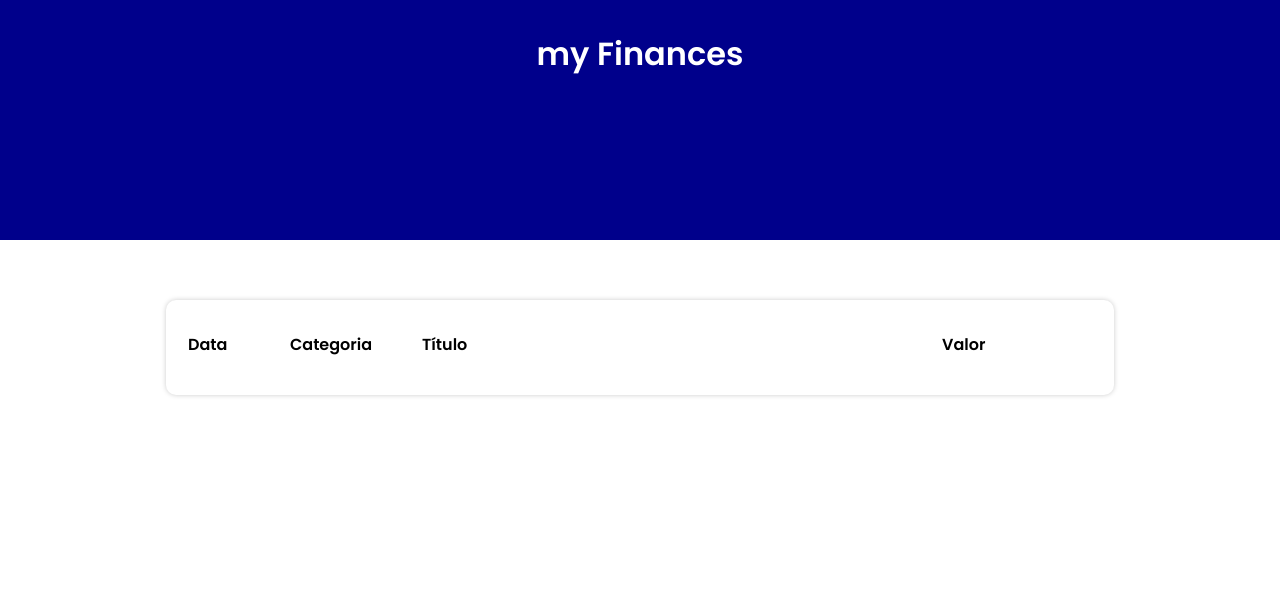
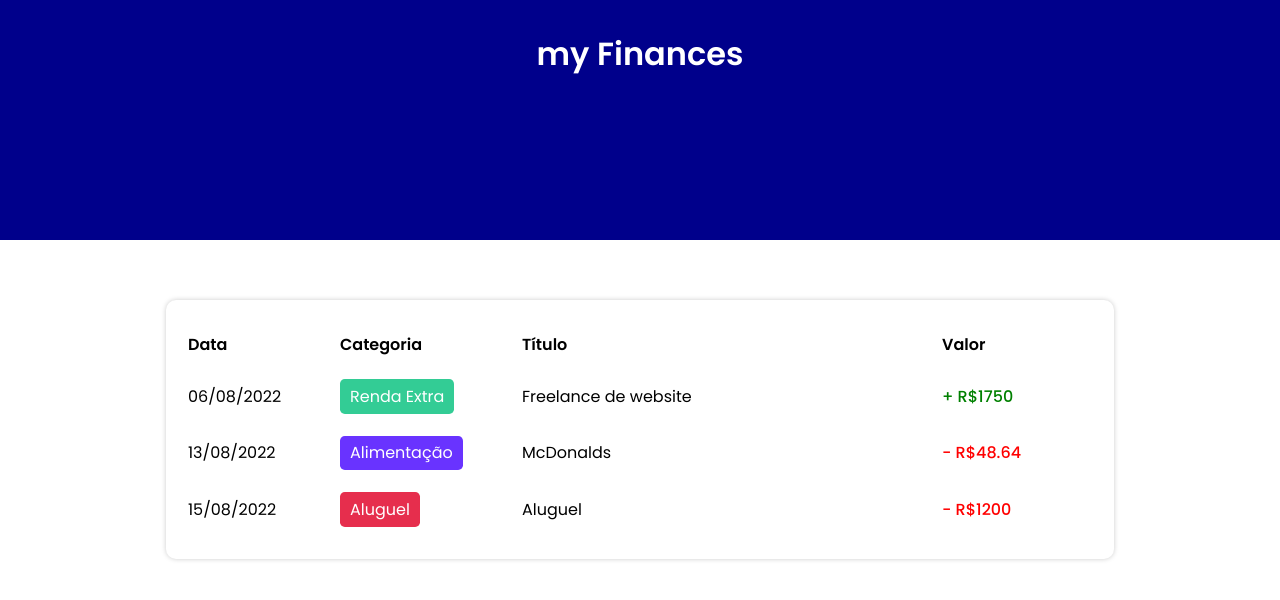
Before and after one commit to LucasMorais1998/react-my-finances, a React (Vite) app: page / in a window 1280 px wide. Shown: the top 600 px of the page. Built offline with nearby package versions, Linux system fonts and the light colour scheme.

Commit message:
add TableItem features and style

```diff
--- a/src/components/TableArea/index.tsx
+++ b/src/components/TableArea/index.tsx
@@ -12,8 +12,8 @@ const TableArea = ({ list }: ITableAreaProps) => {
     <Table>
       <thead>
         <tr>
-          <TableHeadColumn width={100}>Data</TableHeadColumn>
-          <TableHeadColumn width={130}>Categoria</TableHeadColumn>
+          <TableHeadColumn width={150}>Data</TableHeadColumn>
+          <TableHeadColumn width={180}>Categoria</TableHeadColumn>
           <TableHeadColumn>Título</TableHeadColumn>
           <TableHeadColumn width={150}>Valor</TableHeadColumn>
         </tr>
--- a/src/components/TableItem/index.tsx
+++ b/src/components/TableItem/index.tsx
@@ -1,6 +1,8 @@
+import { categories } from "../../data/categories";
 import { Item } from "../../@types/Item";
+import { formatDate } from "../../helpers/dateFilter";
 
-import { TableLine } from "./styles";
+import { TableLine, TableColumn, TableCategory, TableValue } from "./styles";
 
 interface ITableItemProps {
   item: Item;
@@ -9,7 +11,20 @@ interface ITableItemProps {
 const TableItem = ({ item }: ITableItemProps) => {
   return (
     <TableLine>
-      {}
+      <TableColumn>{formatDate(item.date)}</TableColumn>
+      <TableColumn>
+        <TableCategory color={categories[item.category].color}>
+          {categories[item.category].title}
+        </TableCategory>
+      </TableColumn>
+      <TableColumn>{item.title}</TableColumn>
+      <TableColumn>
+        <TableValue color={categories[item.category].expense ? "red" : "green"}>
+          {categories[item.category].expense
+            ? `- R$${item.value}`
+            : `+ R$${item.value} `}
+        </TableValue>
+      </TableColumn>
     </TableLine>
   );
 };
--- a/src/components/TableItem/styles.ts
+++ b/src/components/TableItem/styles.ts
@@ -1,3 +1,26 @@
 import styled from "styled-components";
 
 export const TableLine = styled.tr``;
+
+export const TableColumn = styled.td`
+  padding: 0.625rem 0;
+`;
+
+interface ITableCategoryProps {
+  color: string;
+}
+
+interface ITabaleValue extends ITableCategoryProps {}
+
+export const TableCategory = styled.div<ITableCategoryProps>`
+  display: inline-block;
+  padding: 0.3rem 0.625rem;
+  border-radius: 0.3rem;
+  color: var(--white-color);
+  background-color: ${(props) => props.color};
+`;
+
+export const TableValue = styled.div<ITabaleValue>`
+  color: ${(props) => props.color};
+  font-weight: 500;
+`;
--- a/src/data/categories.ts
+++ b/src/data/categories.ts
@@ -1,8 +1,8 @@
 import { Category } from "../@types/Category";
 
 export const categories: Category = {
-  income: { title: "Renda Extra", color: "blue", expense: false },
-  food: { title: "Alimentação", color: "red", expense: true },
-  rent: { title: "Aluguel", color: "brown", expense: true },
-  salary: { title: "Salário", color: "green", expense: false },
+  income: { title: "Renda Extra", color: "#33CC95", expense: false },
+  food: { title: "Alimentação", color: "#6933FF", expense: true },
+  rent: { title: "Aluguel", color: "#E62E4D", expense: true },
+  salary: { title: "Salário", color: "#00cccc", expense: false },
 };
```
